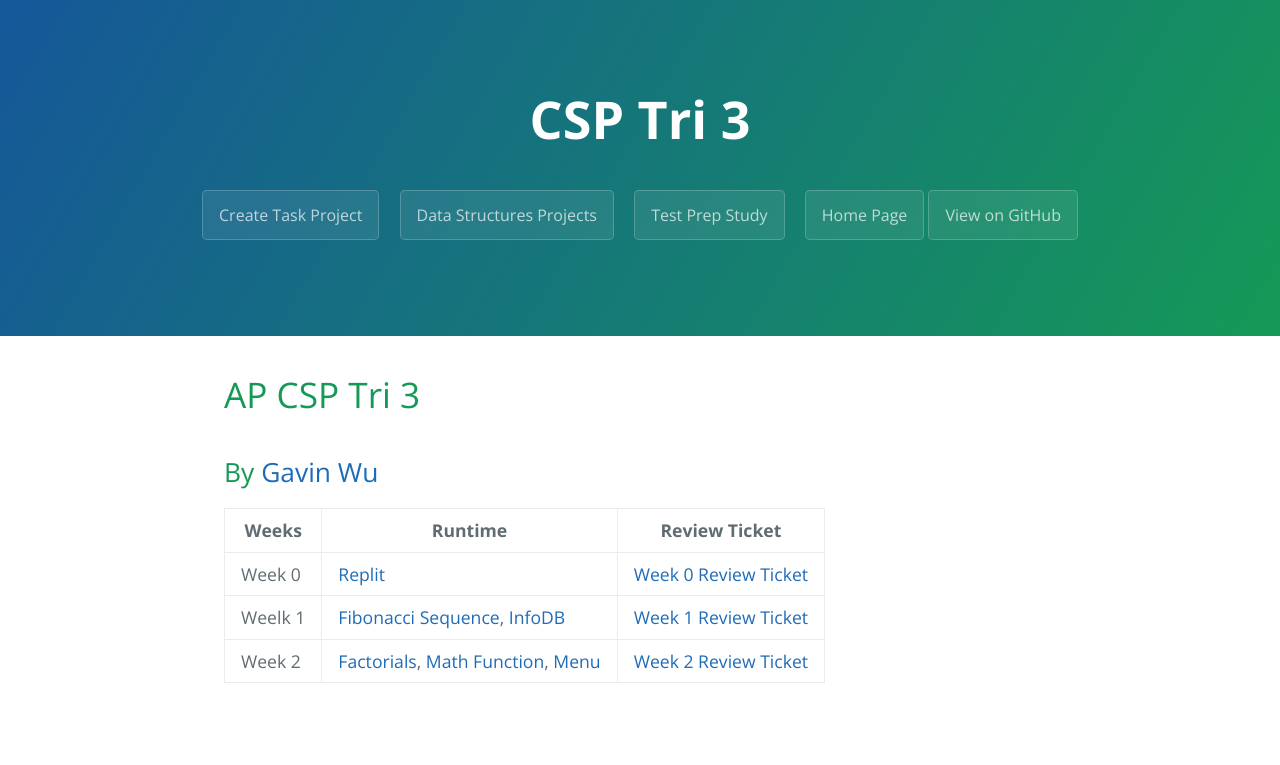
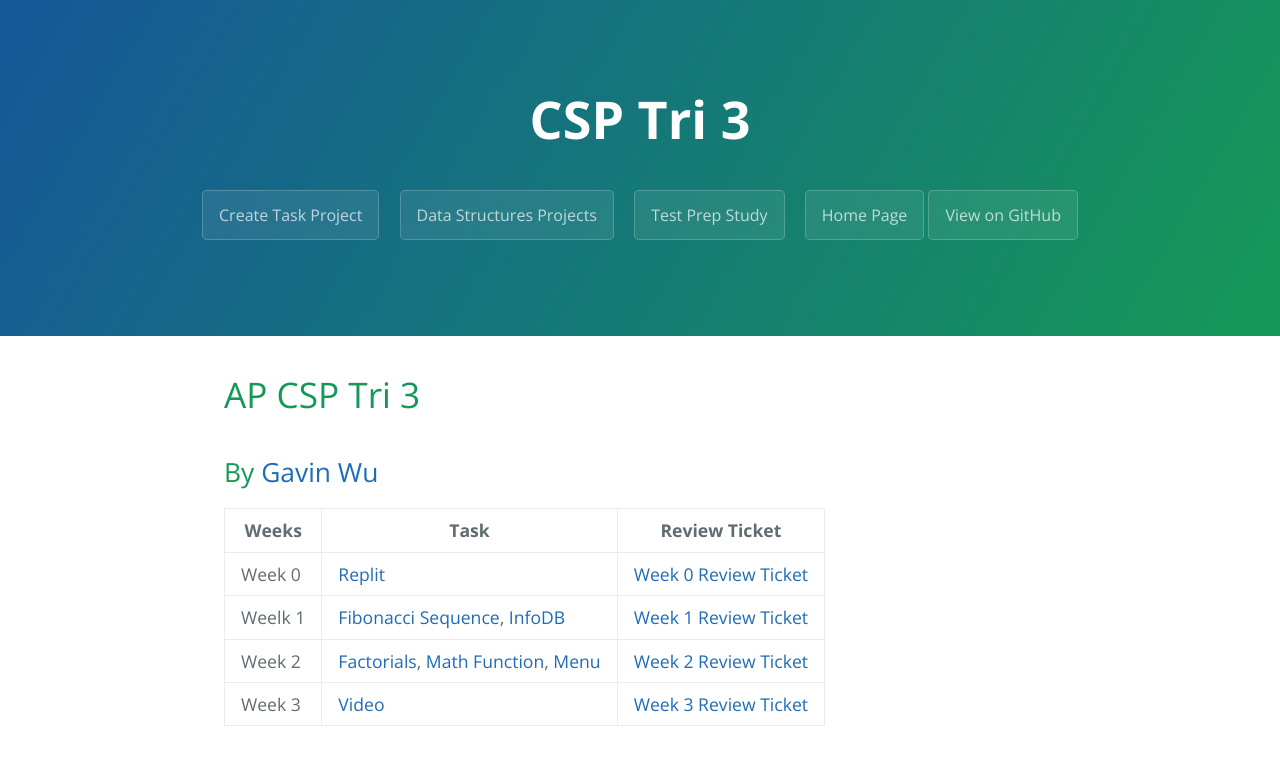
Before and after one commit to GavinYWu/Gavin, a Jekyll site: the page built from index.md, in a window 1280 px wide. Shown: the top 765 px of the page. Built offline with Jekyll 4.4.1, drawn with Linux system fonts in a browser that asks for light colours.

Commit message:
Update index.md

```diff
--- a/index.md
+++ b/index.md
@@ -8,8 +8,9 @@ filename: index
 
 ## By [Gavin Wu](https://github.com/GavinYWu)
 
-|Weeks|Runtime|Review Ticket|
+|Weeks|Task|Review Ticket|
 | - | - | - |
 |Week 0|[Replit](https://replit.com/@GavinWu3/Gavin-2#)|[Week 0 Review Ticket](https://github.com/GavinYWu/Gavin/issues/1)|
 |Weelk 1|[Fibonacci Sequence](https://replit.com/@GavinWu3/Gavin-1#week1/fibonacci.py), [InfoDB](https://replit.com/@GavinWu3/Gavin-1#week1/infodb.py)|[Week 1 Review Ticket](https://github.com/GavinYWu/Gavin/issues/2)|
 |Week 2|[Factorials](https://replit.com/@GavinWu3/Gavin#week2/factorial.py), [Math Function](https://replit.com/@GavinWu3/Gavin#week2/prime.py), [Menu](https://replit.com/@GavinWu3/Gavin#menu.py)|[Week 2 Review Ticket](https://github.com/GavinYWu/Gavin/issues/3)|
+|Week 3|[Video](https://www.loom.com/share/c20a904550a6479c92c88cdda5652dde)|[Week 3 Review Ticket](https://github.com/GavinYWu/Gavin/issues/4)|
```
